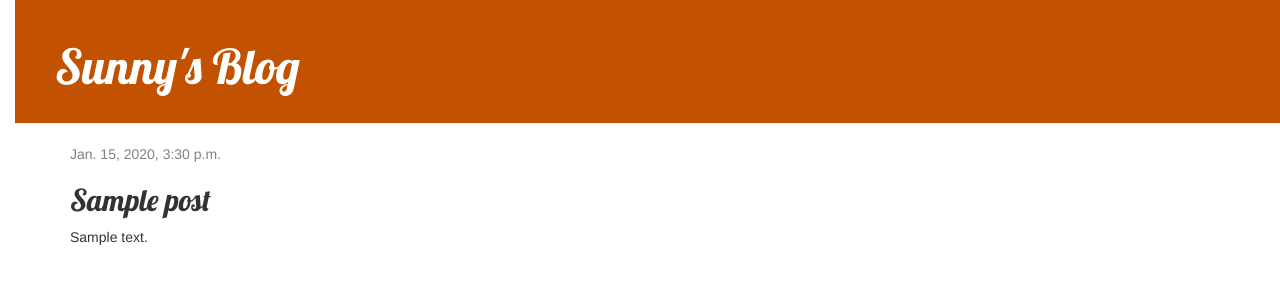
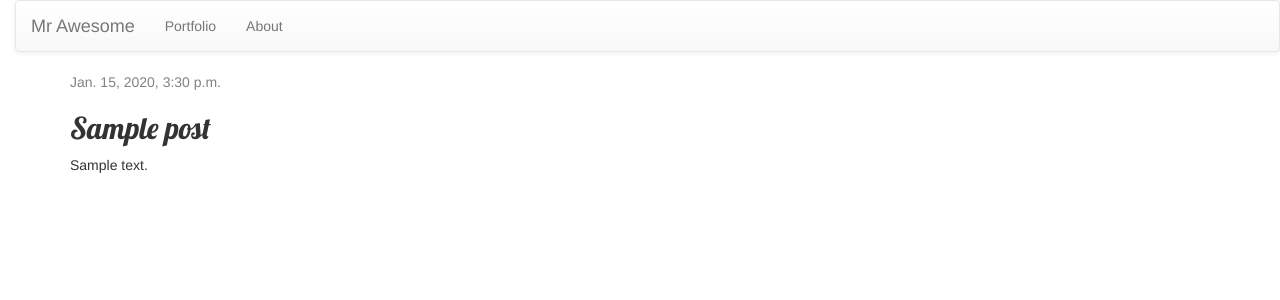
Before and after one commit to Sunil-Yaragoppa/my-first-blog, a Django app: page /post/1/ in a window 1280 px wide. Shown: the top 300 px of the page. Run offline with Django 3.2, Linux system fonts and the light colour scheme; tables that the repository leaves empty hold one stand-in row (values such as "Sample post"); some libraries are stand-ins or nearby versions.

Commit message:
Added a navigation bar to home page.

```diff
--- a/blog/models.py
+++ b/blog/models.py
@@ -16,3 +16,6 @@ class Post(models.Model):
 
     def __str__(self):
         return self.title
+
+    def snippet(self):
+        return self.text[:50] + '...'
--- a/blog/templates/blog/base.html
+++ b/blog/templates/blog/base.html
@@ -6,12 +6,22 @@
         <link rel="stylesheet" href="//maxcdn.bootstrapcdn.com/bootstrap/3.2.0/css/bootstrap-theme.min.css">
         <link href="//fonts.googleapis.com/css?family=Lobster&subset=latin,latin-ext" rel="stylesheet" type="text/css">
         <link rel="stylesheet" href="{% static 'css/blog.css' %}">
-
     </head>
     <body>
-        <div class="page-header">
-            <h1><a href="/">Sunny's Blog</a></h1>
-        </div>
+
+        <nav class="navbar navbar-default">
+          <div class="navbar-header">
+            <a href="#" class="navbar-brand">Mr Awesome</a>
+          </div>
+
+          <ul class="nav navbar-nav">
+            <li><a href="#">Portfolio</a></li>
+            <li><a href="#">About</a></li>
+          </ul>
+
+        </nav>
+
+
         <div class="content container">
             <div class="row">
                 <div class="col-md-8">
--- a/blog/templates/blog/post_list.html
+++ b/blog/templates/blog/post_list.html
@@ -7,7 +7,7 @@
                 {{ post.published_date }}
             </div>
             <h1><a href="{% url 'post_detail' pk=post.pk %}">{{ post.title }}</a></h1>
-            <p>{{ post.text|linebreaksbr }}</p>
+            <p>{{ post.snippet|linebreaksbr }}</p>
         </div>
     {% endfor %}
 {% endblock %}
```
Also changed, not shown: blog/forms.py (added, +9 -0 lines), blog/templates/blog/post_edit.html (added, +11 -0 lines), blog/static/css/blog.css (line endings or trailing spaces), blog/templates/blog/post_detail.html (line endings or trailing spaces), blog/urls.py (line endings or trailing spaces), blog/views.py (line endings or trailing spaces).
